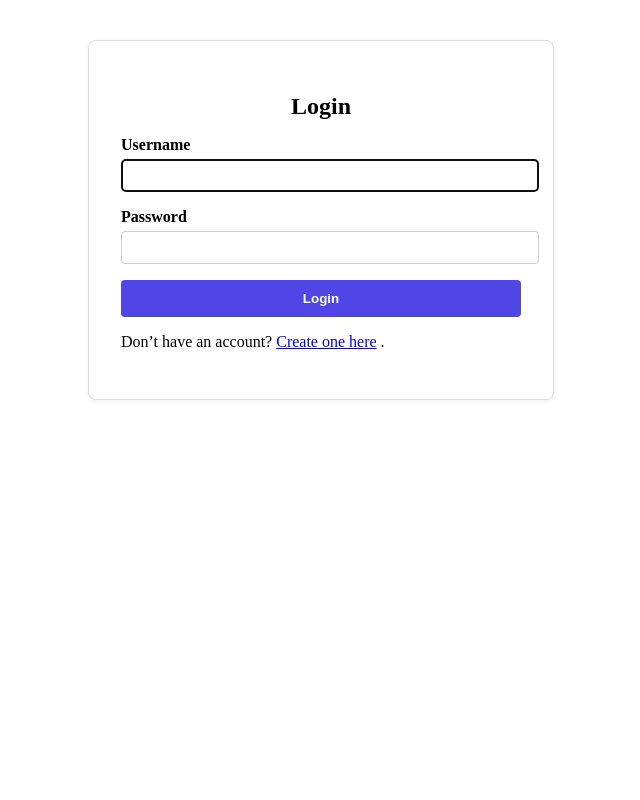
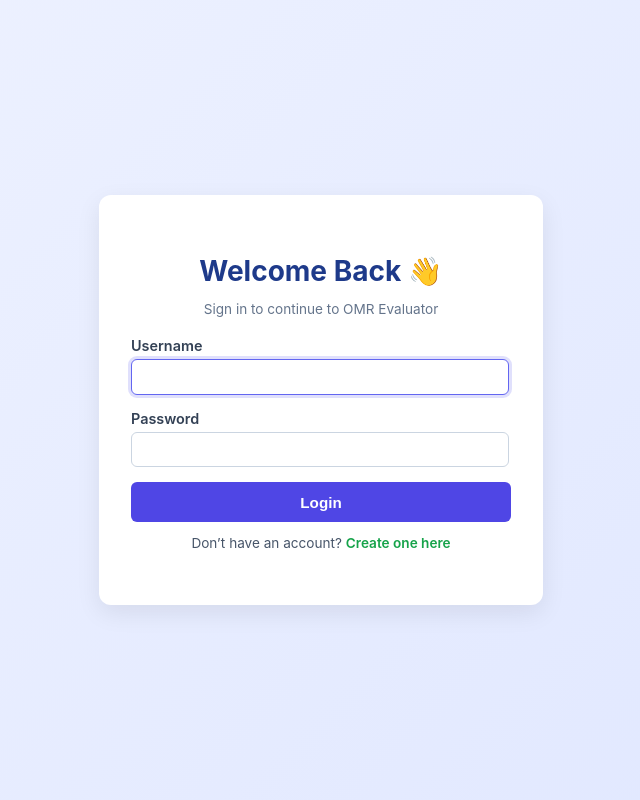
Before and after one commit to ibnu-umer/bubble-sheet-evaluator-web, a Django app: page /accounts/login/ in a window 1280 px wide. Shown: the whole page, without its empty margins (319-959 px from the left). Run offline with Django 5.2, Linux system fonts and the light colour scheme.

Commit message:
style(login): redesign and apply style for login page

```diff
--- /dev/null
+++ b/omr/static/css/login.css
@@ -0,0 +1,119 @@
+/* ========== Login Page Styles ========== */
+
+body {
+    margin: 0;
+    font-family: "Inter", "Segoe UI", Roboto, Helvetica, Arial, sans-serif;
+    background: linear-gradient(135deg, #eef2ff, #e0e7ff);
+    color: #1e293b;
+    min-height: 100vh;
+    display: flex;
+    align-items: center;
+    justify-content: center;
+}
+
+.login-page {
+    display: flex;
+    justify-content: center;
+    align-items: center;
+    width: 100%;
+    padding: 1rem;
+}
+
+.login-card {
+    background: #fff;
+    border-radius: 12px;
+    box-shadow: 0 8px 24px rgba(0, 0, 0, 0.08);
+    padding: 2.5rem 2rem;
+    width: 100%;
+    max-width: 380px;
+    text-align: center;
+}
+
+.login-title {
+    font-size: 1.75rem;
+    font-weight: 700;
+    color: #1e3a8a;
+    margin-bottom: 0.25rem;
+}
+
+.login-subtitle {
+    color: #64748b;
+    font-size: 0.85rem;  /* smaller, cleaner */
+    margin-bottom: 1.25rem;
+}
+
+.error-msg {
+    background: #fee2e2;
+    color: #b91c1c;
+    border: 1px solid #fecaca;
+    border-radius: 6px;
+    padding: 0.65rem;  /* slightly smaller padding */
+    margin-bottom: 1rem;
+    font-size: 0.85rem; /* smaller font */
+}
+
+.login-form {
+    display: flex;
+    flex-direction: column;
+    gap: 0.95rem; /* slightly tighter spacing */
+}
+
+.form-group {
+    text-align: left;
+}
+
+label {
+    display: block;
+    font-weight: 600;
+    margin-bottom: 0.3rem;
+    color: #334155;
+    font-size: 0.9rem;
+}
+
+input[type="text"],
+input[type="password"] {
+    width: 93%;
+    padding: 0.55rem 0.7rem;
+    border: 1px solid #cbd5e1;
+    border-radius: 6px;
+    font-size: 0.9rem;
+    transition: border-color 0.2s, box-shadow 0.2s;
+}
+
+input:focus {
+    border-color: #6366f1;
+    box-shadow: 0 0 0 3px rgba(99, 102, 241, 0.2);
+    outline: none;
+}
+
+.login-btn {
+    background: #4f46e5;
+    color: #fff;
+    font-weight: 600;
+    padding: 0.7rem; /* slightly smaller */
+    border: none;
+    border-radius: 6px;
+    cursor: pointer;
+    font-size: 0.95rem;
+    transition: background 0.25s ease;
+}
+
+.login-btn:hover {
+    background: #4338ca;
+}
+
+.signup-text {
+    margin-top: 0.85rem;
+    font-size: 0.85rem;
+    color: #475569;
+}
+
+.signup-text a {
+    color: #16a34a;
+    text-decoration: none;
+    font-weight: 600;
+}
+
+.signup-text a:hover {
+    text-decoration: underline;
+}
--- a/omr/templates/auth/login.html
+++ b/omr/templates/auth/login.html
@@ -3,65 +3,21 @@
 <html lang="en">
     <head>
         <meta charset="UTF-8" />
-        <title>{% block title %}OMR App{% endblock %}</title>
-        <style>
-            .login-container {
-                max-width: 400px;
-                margin: 40px auto;
-                padding: 2rem;
-                border: 1px solid #ddd;
-                border-radius: 8px;
-                background: #fff;
-                box-shadow: 0 2px 6px rgba(0, 0, 0, 0.05);
-            }
-            .login-container h2 {
-                margin-bottom: 1rem;
-                text-align: center;
-            }
-            .form-group {
-                margin-bottom: 1rem;
-            }
-            label {
-                display: block;
-                font-weight: bold;
-                margin-bottom: 0.3rem;
-            }
-            input[type="text"],
-            input[type="password"] {
-                width: 100%;
-                padding: 0.5rem;
-                border: 1px solid #ccc;
-                border-radius: 4px;
-            }
-            button {
-                width: 100%;
-                padding: 0.7rem;
-                background: #4f46e5;
-                color: #fff;
-                border: none;
-                border-radius: 4px;
-                font-weight: bold;
-                cursor: pointer;
-            }
-            button:hover {
-                background: #4338ca;
-            }
-            .error {
-                color: red;
-                margin-bottom: 1rem;
-                text-align: center;
-            }
-        </style>
+        <meta name="viewport" content="width=device-width, initial-scale=1.0" />
+        <title>Login | OMR App</title>
+        <link rel="stylesheet" href="{% static 'css/login.css' %}" />
     </head>
     <body>
-        <div class="login-container">
-            <h2>Login</h2>
+        <div class="login-page">
+            <div class="login-card">
+                <h1 class="login-title">Welcome Back 👋</h1>
+                <p class="login-subtitle">Sign in to continue to OMR Evaluator</p>
 
                 {% if form.errors %}
-            <p class="error">Invalid username or password. Please try again.</p>
+                <p class="error-msg">Invalid username or password. Please try again.</p>
                 {% endif %}
 
-            <form method="post" action="{% url 'login' %}">
+                <form method="post" action="{% url 'login' %}" class="login-form">
                     {% csrf_token %}
                     <div class="form-group">
                         <label for="id_username">Username</label>
@@ -72,15 +28,15 @@
                         {{ form.password }}
                     </div>
 
-                <button type="submit">Login</button>
+                    <button type="submit" class="login-btn">Login</button>
                     <input type="hidden" name="next" value="{{ next }}" />
                 </form>
 
-            <p>
+                <p class="signup-text">
                     Don’t have an account?
                     <a href="{% url 'signup' %}">Create one here</a>
-                .
                 </p>
+            </div>
         </div>
     </body>
 </html>
```
Lines whose indentation alone changed are shown as unchanged.
